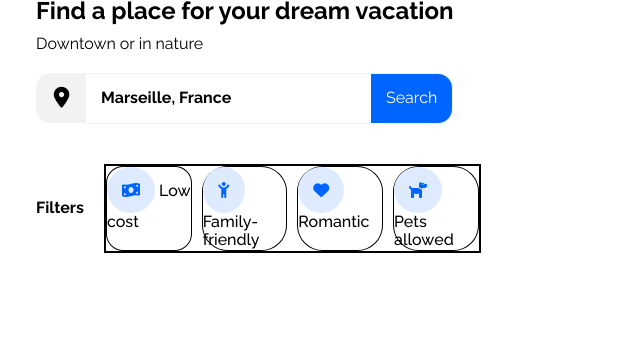
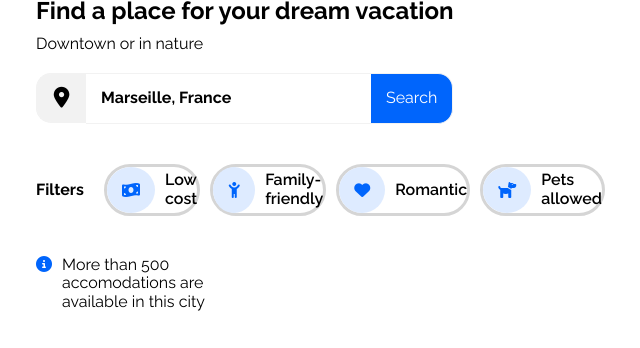
Before and after one commit to Junyoung190198/Project2_OpenClassroom, a plain HTML site: page index.html in a window 768 px wide. Shown: the part 130-478 px from the top of the page, without its empty margins (34-674 px from the left). Drawn offline with Linux system fonts and the light colour scheme.

Commit message:
Finished Desktop's filters

```diff
--- a/css/style.css
+++ b/css/style.css
@@ -12,7 +12,7 @@
 - Heart: <i class="fa-solid fa-heart"></i>
 - Dog: <i class="fa-solid fa-dog"></i>
 - Star: <i class="fa-solid fa-star"></i>
-- Info (light): <i class="fa-sharp fa-light fa-circle-info"></i>
+- Info (light): <i class="fa-light fa-circle-info"></i>
 - Magnifying glass: <i class="fa-solid fa-magnifying-glass"></i>
 
 
@@ -170,28 +170,56 @@ section{
     margin-bottom: 40px;
 }
 
-.filter_container{
+.filter_wrapper{
     display: flex;
     flex-direction: row;
     gap: 20px;
+    margin-bottom: 40px;
 }
 
 #filter_title{
     align-self: center;
 }
 
-.filter_links{
+.filter_list{
     flex-basis: 60%;
-
-    border: 2px solid black;
     display: flex;
     flex-direction: row;
-    justify-content: space-between;
+    justify-content: space-around;
     gap: 10px;
 }
 
+.filter_items_container{
+    display: flex;
+    gap: 10px;
+    align-items: center;
+}
+
 .filter_items{
-
+    display: flex;
+    justify-content: flex-start;
+    gap: 40px;
+    font-weight: 600;
+}
+.filter_items:nth-child(1){
+    flex: 0 1 150px;
+    border: 3px solid #D5D5D5;
+    border-radius: 30px;
+}
+.filter_items:nth-child(2){
+    flex: 0 1 190px;
+    border: 3px solid #D5D5D5;
+    border-radius: 30px;
+}
+.filter_items:nth-child(3){
+    flex: 0 1 150px;
+    border: 3px solid #D5D5D5;
+    border-radius: 30px;
+}
+.filter_items:nth-child(4){
+    flex: 0 1 180px;
+    border: 3px solid #D5D5D5;
+    border-radius: 70px;
 }
 
 .fa-money-bill-wave{
@@ -220,35 +248,19 @@ section{
     border-radius: 50%;
 }
 
-.filter_items{
+.info_wrapper{
     display: flex;
-    justify-content: flex-start;
-    gap: 40px;
+    gap: 10px;
+}
+.fa-circle-info{
+    color: #0065FC;
+}
+#info_message{
+    flex: 0 1 28%;
+    font-weight: 400;
 }
 
-.filter_items:nth-child(1){
-    flex-basis: 25%;
-    border: 1px solid black;
-    border-radius: 20%;
-}
-.filter_items:nth-child(2){
-    flex-basis: 25%;
-    border: 1px solid black;
-    border-radius: 30%;
-}
-.filter_items:nth-child(3){
-    flex-basis: 25%;
-    border: 1px solid black;
-    border-radius: 30%;
-}
-.filter_items:nth-child(4){
-    flex-basis: 25%;
-    border: 1px solid black;
-    border-radius: 30%;
-}
-
-
-
+/* ARTICLE */
 
 
 
@@ -302,6 +314,159 @@ section{
     }
 
     /* SECTION */
+section{
+    margin: 0px 70px 0px 70px;
+
+}
+
+#title{
+    margin-bottom: 10px;
+}
+
+.normal_paragraph{
+    margin-top: none;
+    font-weight: 400;
+    margin-bottom: 20px;
+}
+
+.icon_container{
+    text-align: center;
+    float: left;
+    width: 50px;
+    border: 1px solid #F2F2F2; /* Same border for the 3 elements */
+    background-color: #F2F2F2;
+    border-right: none;
+    border-top-left-radius: 15px;
+    border-bottom-left-radius: 15px;
+    padding: 12px;
+    font-size: 130%;
+    margin-bottom: 40px;
+}
+
+.search_bar{
+    float: left;
+    width: 285px;
+    border: 1px solid #F2F2F2; /* Same border for the 3 elements */
+    border-left: none;
+    border-right: none;
+    padding: 15px;
+    margin-bottom: 40px;
+}
+
+.search_bar:focus{
+    border: 1px solid #8A8A8A;
+
+}
+
+::placeholder{
+    color: inherit;
+    font-family: 'Raleway', sans-serif;
+    font-weight: 700;
+}
+
+.search_button{
+    color: #fff;
+    background-color: #0065FC;
+    border: 1px solid #F2F2F2; /* Same border for the 3 elements */
+    border-left: none;
+    border-top-right-radius: 15px;
+    border-bottom-right-radius: 15px;
+    padding: 15px;
+    cursor: pointer;
+    margin-bottom: 40px;
+}
+
+.filter_wrapper{
+    display: flex;
+    flex-direction: row;
+    gap: 20px;
+    margin-bottom: 40px;
+}
+
+#filter_title{
+    align-self: center;
+}
+
+.filter_list{
+    flex-basis: 60%;
+    display: flex;
+    flex-direction: row;
+    justify-content: space-around;
+    gap: 10px;
+}
+
+.filter_items_container{
+    display: flex;
+    gap: 10px;
+    align-items: center;
+}
+
+.filter_items{
+    display: flex;
+    justify-content: flex-start;
+    gap: 40px;
+    font-weight: 600;
+}
+.filter_items:nth-child(1){
+    flex: 0 1 150px;
+    border: 3px solid #D5D5D5;
+    border-radius: 30px;
+}
+.filter_items:nth-child(2){
+    flex: 0 1 190px;
+    border: 3px solid #D5D5D5;
+    border-radius: 30px;
+}
+.filter_items:nth-child(3){
+    flex: 0 1 150px;
+    border: 3px solid #D5D5D5;
+    border-radius: 30px;
+}
+.filter_items:nth-child(4){
+    flex: 0 1 180px;
+    border: 3px solid #D5D5D5;
+    border-radius: 70px;
+}
+
+.fa-money-bill-wave{
+    padding: 15px;
+    background-color: #DEEBFF;
+    color: #0065FC;
+    border-radius: 50%;
+}
+.fa-child-reaching{
+
+    padding: 15px;
+    background-color: #DEEBFF;
+    color: #0065FC;
+    border-radius: 50%;
+}
+.fa-heart{
+    padding: 15px;
+    background-color: #DEEBFF;
+    color: #0065FC;
+    border-radius: 50%;
+}
+.fa-dog{
+    padding: 15px;
+    background-color: #DEEBFF;
+    color: #0065FC;
+    border-radius: 50%;
+}
+
+.info_wrapper{
+    display: flex;
+    gap: 10px;
+}
+.fa-circle-info{
+    color: #0065FC;
+}
+#info_message{
+    flex: 0 1 28%;
+    font-weight: 400;
+}
+
+/* ARTICLE */
 
 }
 
@@ -358,5 +523,158 @@ section{
     }
 
     /* SECTION */
+section{
+    margin: 0px 70px 0px 70px;
 
 }
+
+#title{
+    margin-bottom: 10px;
+}
+
+.normal_paragraph{
+    margin-top: none;
+    font-weight: 400;
+    margin-bottom: 20px;
+}
+
+.icon_container{
+    text-align: center;
+    float: left;
+    width: 50px;
+    border: 1px solid #F2F2F2; /* Same border for the 3 elements */
+    background-color: #F2F2F2;
+    border-right: none;
+    border-top-left-radius: 15px;
+    border-bottom-left-radius: 15px;
+    padding: 12px;
+    font-size: 130%;
+    margin-bottom: 40px;
+}
+
+.search_bar{
+    float: left;
+    width: 285px;
+    border: 1px solid #F2F2F2; /* Same border for the 3 elements */
+    border-left: none;
+    border-right: none;
+    padding: 15px;
+    margin-bottom: 40px;
+}
+
+.search_bar:focus{
+    border: 1px solid #8A8A8A;
+
+}
+
+::placeholder{
+    color: inherit;
+    font-family: 'Raleway', sans-serif;
+    font-weight: 700;
+}
+
+.search_button{
+    color: #fff;
+    background-color: #0065FC;
+    border: 1px solid #F2F2F2; /* Same border for the 3 elements */
+    border-left: none;
+    border-top-right-radius: 15px;
+    border-bottom-right-radius: 15px;
+    padding: 15px;
+    cursor: pointer;
+    margin-bottom: 40px;
+}
+
+.filter_wrapper{
+    display: flex;
+    flex-direction: row;
+    gap: 20px;
+    margin-bottom: 40px;
+}
+
+#filter_title{
+    align-self: center;
+}
+
+.filter_list{
+    flex-basis: 60%;
+    display: flex;
+    flex-direction: row;
+    justify-content: space-around;
+    gap: 10px;
+}
+
+.filter_items_container{
+    display: flex;
+    gap: 10px;
+    align-items: center;
+}
+
+.filter_items{
+    display: flex;
+    justify-content: flex-start;
+    gap: 40px;
+    font-weight: 600;
+}
+.filter_items:nth-child(1){
+    flex: 0 1 150px;
+    border: 3px solid #D5D5D5;
+    border-radius: 30px;
+}
+.filter_items:nth-child(2){
+    flex: 0 1 190px;
+    border: 3px solid #D5D5D5;
+    border-radius: 30px;
+}
+.filter_items:nth-child(3){
+    flex: 0 1 150px;
+    border: 3px solid #D5D5D5;
+    border-radius: 30px;
+}
+.filter_items:nth-child(4){
+    flex: 0 1 180px;
+    border: 3px solid #D5D5D5;
+    border-radius: 70px;
+}
+
+.fa-money-bill-wave{
+    padding: 15px;
+    background-color: #DEEBFF;
+    color: #0065FC;
+    border-radius: 50%;
+}
+.fa-child-reaching{
+
+    padding: 15px;
+    background-color: #DEEBFF;
+    color: #0065FC;
+    border-radius: 50%;
+}
+.fa-heart{
+    padding: 15px;
+    background-color: #DEEBFF;
+    color: #0065FC;
+    border-radius: 50%;
+}
+.fa-dog{
+    padding: 15px;
+    background-color: #DEEBFF;
+    color: #0065FC;
+    border-radius: 50%;
+}
+
+.info_wrapper{
+    display: flex;
+    gap: 10px;
+}
+.fa-circle-info{
+    color: #0065FC;
+}
+#info_message{
+    flex: 0 1 28%;
+    font-weight: 400;
+}
+
+/* ARTICLE */
+
+}
--- a/index.html
+++ b/index.html
@@ -47,34 +47,39 @@
             <input class="search_button" type="submit" value="Search">
         </form>
 
-        <div class="filter_container">
+        <div class="filter_wrapper">
         <h4 id="filter_title">Filters</h4>
-        <ul class="filter_links">
+        <ul class="filter_list">
             <li class="filter_items">
-                <a id="low_cost" href="#">
+                <a class="filter_items_container" href="#">
                     <i class="fa-solid fa-money-bill-wave"></i>
                     Low cost
                 </a>
             </li>
             <li class="filter_items">
-                <a id="family_friendly" href="#">
+                <a class="filter_items_container" href="#">
                     <i class="fa-solid fa-child-reaching"></i>
                     Family-friendly
                 </a>
             </li>
             <li class="filter_items">
-                <a id="romantic" href="#">
+                <a class="filter_items_container" href="#">
                     <i class="fa-solid fa-heart"></i>
                     Romantic
                 </a>
             </li>
             <li class="filter_items">
-                <a id="pets_allowed" href="#">
+                <a class="filter_items_container" href="#">
                     <i class="fa-solid fa-dog"></i>
                     Pets allowed
                 </a>
             </li>
         </ul>
+        </div>
+
+        <div class="info_wrapper">
+            <i class="fa-solid fa-circle-info"></i>
+            <p id="info_message">More than 500 accomodations are available in this city</p>
         </div>
 
 
```
